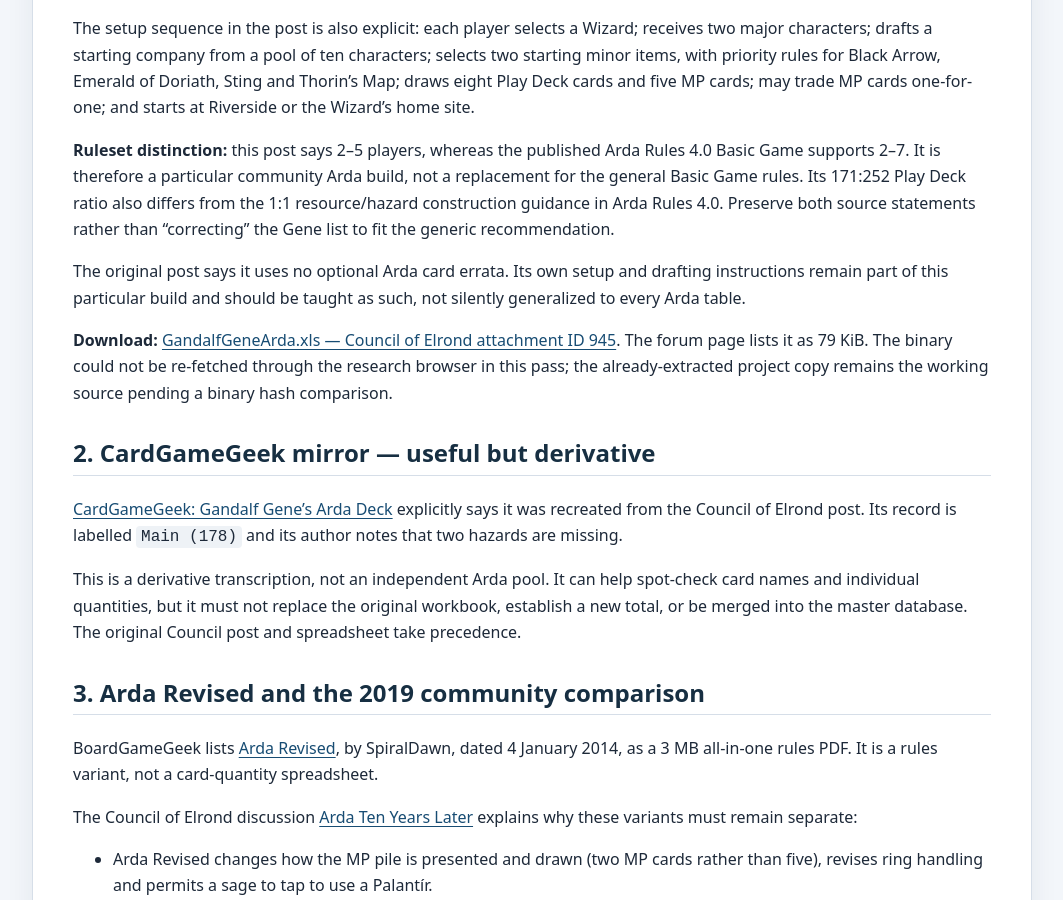
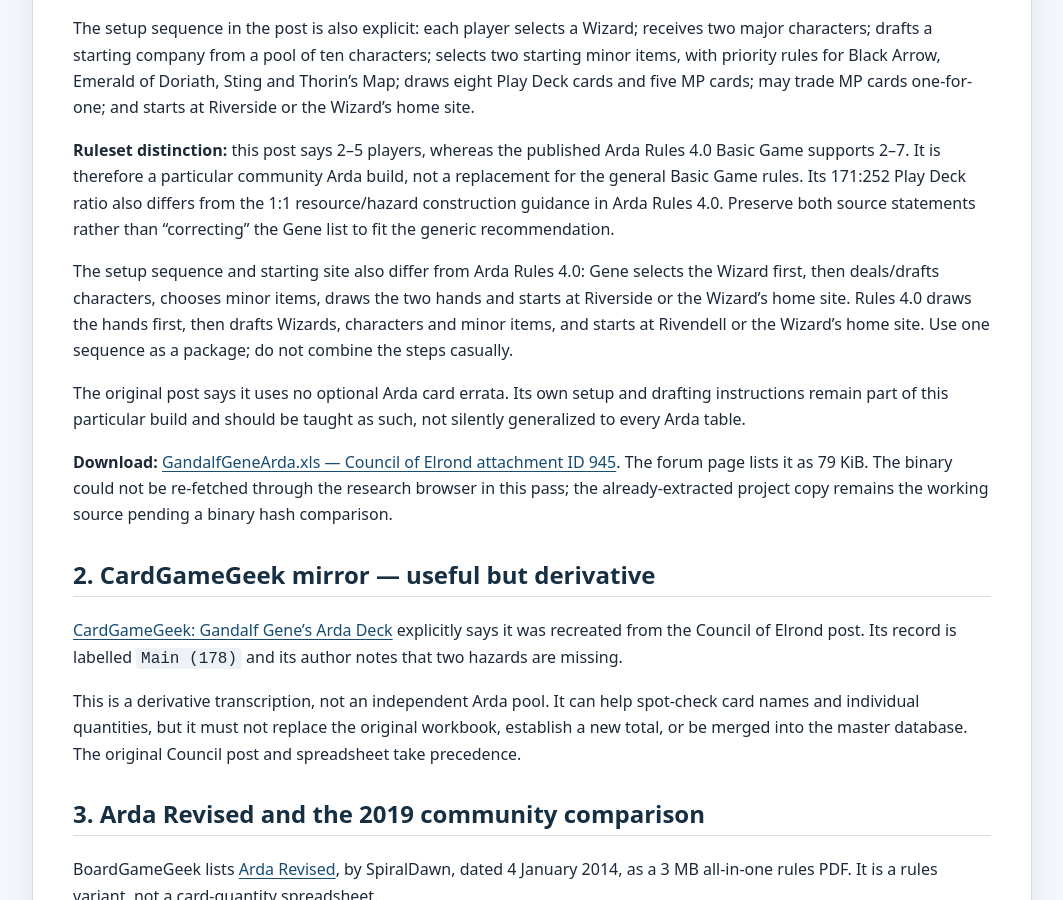
Before and after one commit to JamSpot/meccg-arda-master-database, a Jekyll site: the page built from docs/research-watch-2026-11-07.md, in a window 1280 px wide and 900 px high, scrolled down 1223 px. Shown: the whole window, without its empty margins (108-1171 px from the left). Built offline with Jekyll 4.4.1, drawn with Linux system fonts in a browser that asks for light colours.

Commit message:
Record Gene versus Basic Game setup differences

```diff
--- a/docs/research-watch-2026-11-07.md
+++ b/docs/research-watch-2026-11-07.md
@@ -33,6 +33,8 @@ It also documents the other piles and important boundaries:
 The setup sequence in the post is also explicit: each player selects a Wizard; receives two major characters; drafts a starting company from a pool of ten characters; selects two starting minor items, with priority rules for Black Arrow, Emerald of Doriath, Sting and Thorin's Map; draws eight Play Deck cards and five MP cards; may trade MP cards one-for-one; and starts at Riverside or the Wizard's home site.
 
 **Ruleset distinction:** this post says 2–5 players, whereas the published Arda Rules 4.0 Basic Game supports 2–7. It is therefore a particular community Arda build, not a replacement for the general Basic Game rules. Its 171:252 Play Deck ratio also differs from the 1:1 resource/hazard construction guidance in Arda Rules 4.0. Preserve both source statements rather than “correcting” the Gene list to fit the generic recommendation.
+
+The setup sequence and starting site also differ from Arda Rules 4.0: Gene selects the Wizard first, then deals/drafts characters, chooses minor items, draws the two hands and starts at Riverside or the Wizard's home site. Rules 4.0 draws the hands first, then drafts Wizards, characters and minor items, and starts at Rivendell or the Wizard's home site. Use one sequence as a package; do not combine the steps casually.
 
 The original post says it uses no optional Arda card errata. Its own setup and drafting instructions remain part of this particular build and should be taught as such, not silently generalized to every Arda table.
 
```
